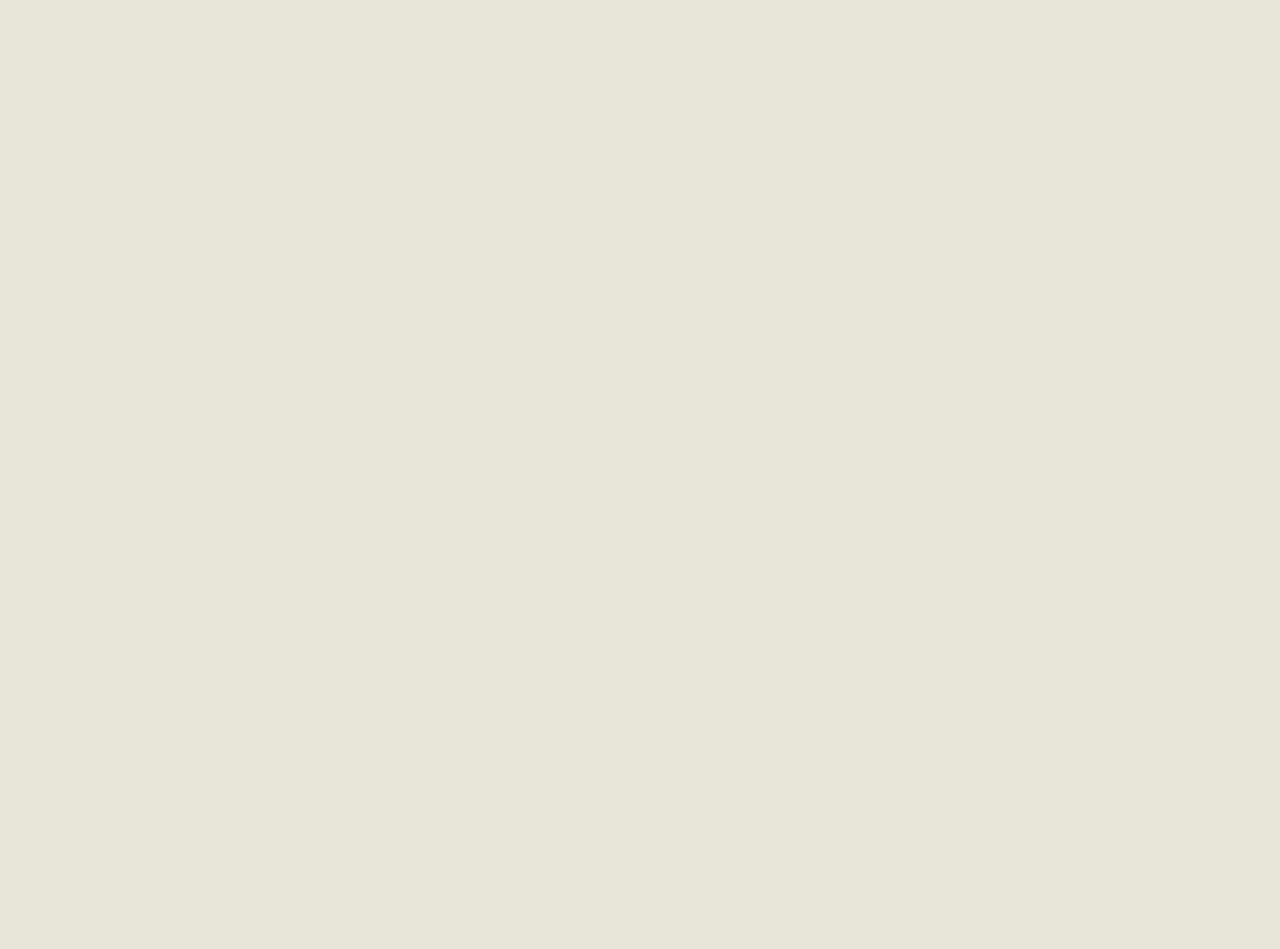
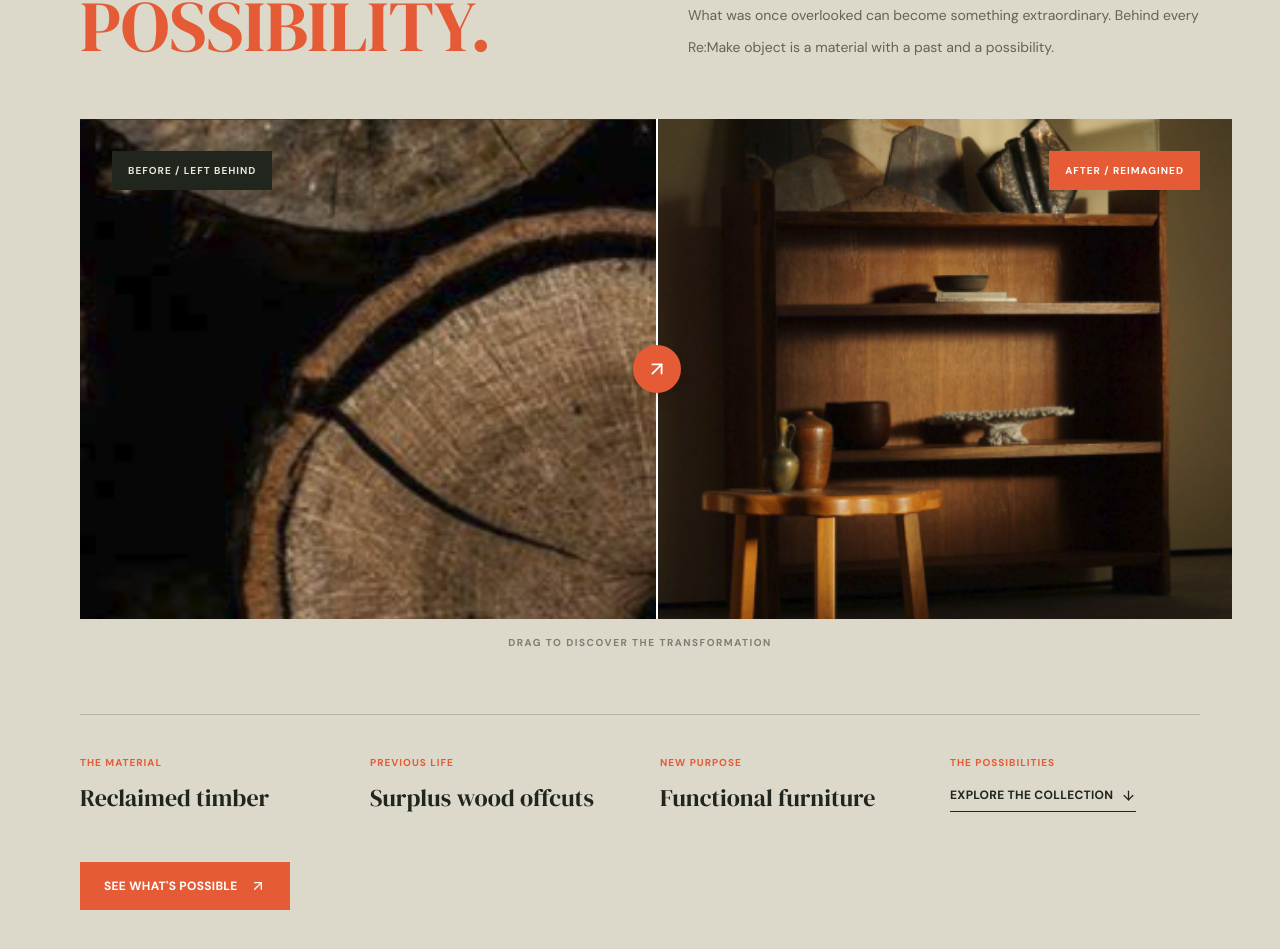
Before and after one commit to dev-m-josh/landing-page, a React (Vite) app: page / in a window 1280 px wide. Shown: the part 3687-4636 px from the top of the page. Before the commit the page ends 3272 px from the top, so only its background shows below. Built offline with nearby package versions, Linux system fonts and the light colour scheme.

Commit message:
Build ReMake transformation section

```diff
--- a/src/App.tsx
+++ b/src/App.tsx
@@ -2,6 +2,7 @@ import Navbar from "./components/layout/Navbar";
 import Hero from "./components/Hero";
 import Philosophy from "./components/Philosophy";
 import FeaturedCollection from "./components/FeaturedCollection";
+import Transformation from "./components/Transformation";
 
 function App() {
     return (
@@ -10,6 +11,7 @@ function App() {
             <Hero />
             <Philosophy />
             <FeaturedCollection />
+            <Transformation />
         </main>
     );
 }
--- /dev/null
+++ b/src/components/Transformation.tsx
@@ -0,0 +1,126 @@
+import { useState } from "react";
+import { ArrowDown, ArrowUpRight } from "lucide-react";
+
+export default function Transformation() {
+    const [position, setPosition] = useState(50);
+
+    return (
+        <section id="transformation" className="bg-[#DCD8CA] px-6 py-24 md:px-12 lg:px-20 lg:py-32">
+            <div className="mx-auto max-w-[1600px]">
+                {/* Heading */}
+                <div className="mb-14 grid gap-8 lg:grid-cols-2 lg:items-end">
+                    <div>
+                        <p className="mb-8 text-xs font-bold tracking-[0.2em] text-orange">
+                            04 / THE ART OF REIMAGINING
+                        </p>
+
+                        <h2 className="font-heading text-5xl leading-[1.05] sm:text-6xl lg:text-7xl">
+                            SAME MATERIAL.
+                            <br />
+                            <span className="text-orange">DIFFERENT POSSIBILITY.</span>
+                        </h2>
+                    </div>
+
+                    <p className="max-w-lg text-sm leading-8 text-charcoal/65 lg:justify-self-end">
+                        What was once overlooked can become something extraordinary. Behind every Re:Make object is a
+                        material with a past and a possibility.
+                    </p>
+                </div>
+
+                {/* Before and after slider */}
+                <div className="relative aspect-[4/3] overflow-hidden bg-charcoal sm:aspect-[16/9] h-125 w-6xl">
+                    {/* AFTER image */}
+                    <img
+                        src="/public/images/remake-stool.png"
+                        alt="Finished furniture made from reclaimed timber"
+                        className="absolute inset-0 h-full w-full object-cover"
+                    />
+
+                    {/* BEFORE image */}
+                    <div
+                        className="absolute inset-0 z-10 overflow-hidden"
+                        style={{
+                            clipPath: `inset(0 ${100 - position}% 0 0)`,
+                        }}
+                    >
+                        <img
+                            src="/public/images/log.png"
+                            alt="Raw reclaimed timber materials before transformation"
+                            className="absolute inset-0 h-full w-full object-cover"
+                        />
+                    </div>
+
+                    {/* Image labels */}
+                    <div className="absolute left-5 top-5 z-20 bg-charcoal px-4 py-3 text-[10px] font-bold tracking-widest text-cream sm:left-8 sm:top-8">
+                        BEFORE / LEFT BEHIND
+                    </div>
+
+                    <div className="absolute right-5 top-5 z-20 bg-orange px-4 py-3 text-[10px] font-bold tracking-widest text-white sm:right-8 sm:top-8">
+                        AFTER / REIMAGINED
+                    </div>
+
+                    {/* Slider divider */}
+                    <div className="absolute bottom-0 top-0 z-20 w-[2px] bg-white" style={{ left: `${position}%` }}>
+                        <div className="absolute left-1/2 top-1/2 flex h-12 w-12 -translate-x-1/2 -translate-y-1/2 items-center justify-center rounded-full bg-orange text-white shadow-lg">
+                            <ArrowUpRight size={22} />
+                        </div>
+                    </div>
+
+                    {/* Invisible range control */}
+                    <input
+                        type="range"
+                        min="0"
+                        max="100"
+                        value={position}
+                        onChange={(event) => setPosition(Number(event.target.value))}
+                        aria-label="Compare the material before and after transformation"
+                        className="absolute inset-0 z-30 h-full w-full cursor-ew-resize opacity-0"
+                    />
+                </div>
+
+                <p className="mt-4 text-center text-[10px] font-bold tracking-[0.15em] text-charcoal/50">
+                    DRAG TO DISCOVER THE TRANSFORMATION
+                </p>
+
+                {/* Material story */}
+                <div className="mt-16 grid gap-10 border-t border-charcoal/20 pt-10 sm:grid-cols-2 lg:grid-cols-4">
+                    <div>
+                        <p className="mb-3 text-[10px] font-bold tracking-widest text-orange">THE MATERIAL</p>
+                        <h3 className="font-heading text-2xl">Reclaimed timber</h3>
+                    </div>
+
+                    <div>
+                        <p className="mb-3 text-[10px] font-bold tracking-widest text-orange">PREVIOUS LIFE</p>
+                        <h3 className="font-heading text-2xl">Surplus wood offcuts</h3>
+                    </div>
+
+                    <div>
+                        <p className="mb-3 text-[10px] font-bold tracking-widest text-orange">NEW PURPOSE</p>
+                        <h3 className="font-heading text-2xl">Functional furniture</h3>
+                    </div>
+
+                    <div>
+                        <p className="mb-3 text-[10px] font-bold tracking-widest text-orange">THE POSSIBILITIES</p>
+                        <a
+                            href="#collection"
+                            className="inline-flex items-center gap-2 border-b border-charcoal pb-2 text-xs font-bold tracking-wide transition-colors hover:text-orange"
+                        >
+                            EXPLORE THE COLLECTION
+                            <ArrowDown size={15} />
+                        </a>
+                    </div>
+                </div>
+
+                <div className="mt-12">
+                    <a
+                        href="#collection"
+                        className="inline-flex items-center gap-3 bg-orange px-6 py-4 text-xs font-bold tracking-wide text-white transition-colors hover:bg-charcoal"
+                    >
+                        SEE WHAT'S POSSIBLE
+                        <ArrowUpRight size={16} />
+                    </a>
+                </div>
+            </div>
+        </section>
+    );
+}
```
Also changed, not shown: public/images/log.png (added), public/images/remake-stool.png (added).
